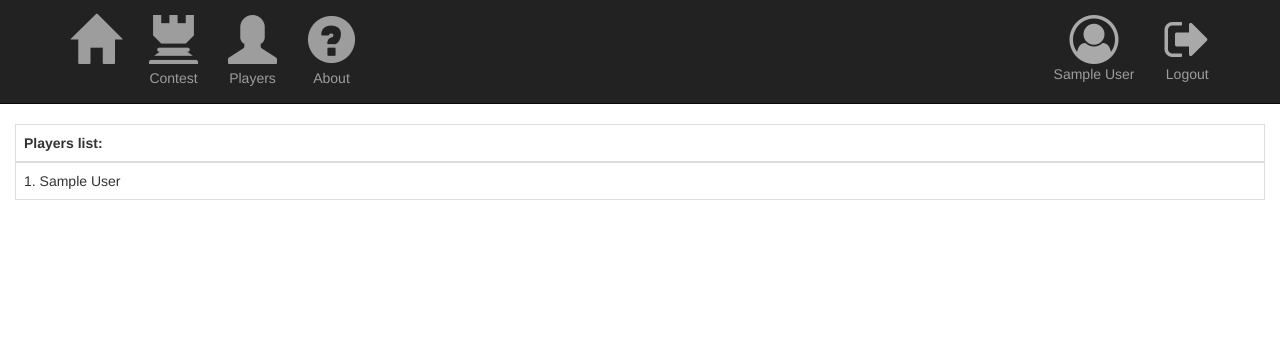
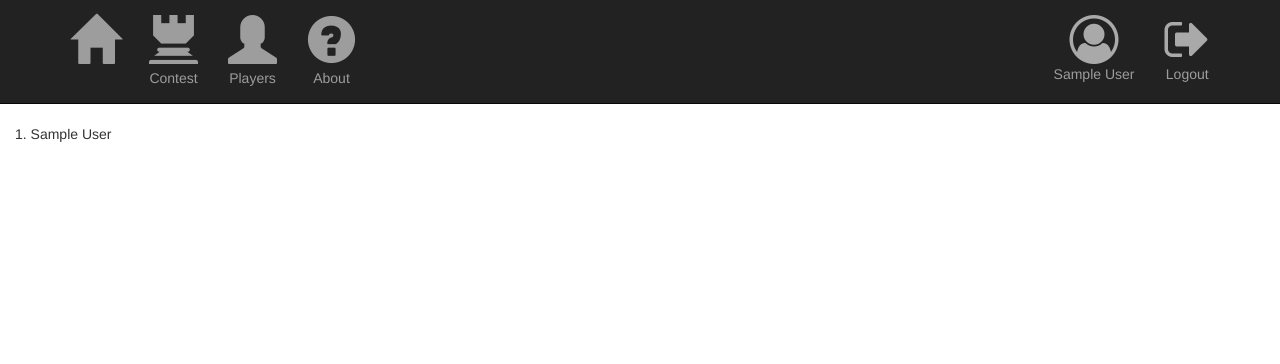
Before and after one commit to chulanovskyi/light_it_task, a Django app: template tournament/templates/tournament/players.html in a window 1280 px wide. Shown: the top 364 px of the page. Run offline with Django 3.2, Linux system fonts and the light colour scheme; the template is opened without the code that fills it: values that come from a table or form of the project are taken from there, others are empty; the visitor is signed in with stand-in values (Sample User, id 1); data comes from the database, SQL or seed files in the repository; parts of the project's set-up code (start-up, migrations or seed data) failed here and were passed over; some libraries are stand-ins or nearby versions; some web fonts are replaced.

Commit message:
add bootstrap col class

```diff
--- a/tournament/templates/tournament/players.html
+++ b/tournament/templates/tournament/players.html
@@ -3,20 +3,15 @@
 {% block title %}Players{% endblock %}
 
 {% block content %}
-  <div class="container-fluid players">
-    <table class="table table-responsive table-bordered">
-      <thead>
-      <tr>
-        <th>Players list:</th>
-      </tr>
-      </thead>
-      <tbody class="main-table-body">
+  <div class="container-fluid ">
+    <div class="row">
       {% for player in players %}
-        <tr>
-          <td>{{ forloop.counter }}. {{ player.first_name }} {{ player.last_name }}</td>
-        </tr>
+      <div class="col-md-12">
+        <div class="players-list">
+          {{ forloop.counter }}. {{ player.first_name }} {{ player.last_name }}
+        </div>
+      </div>
       {% endfor %}
-      </tbody>
-    </table>
+    </div>
   </div>
 {% endblock %}
```
